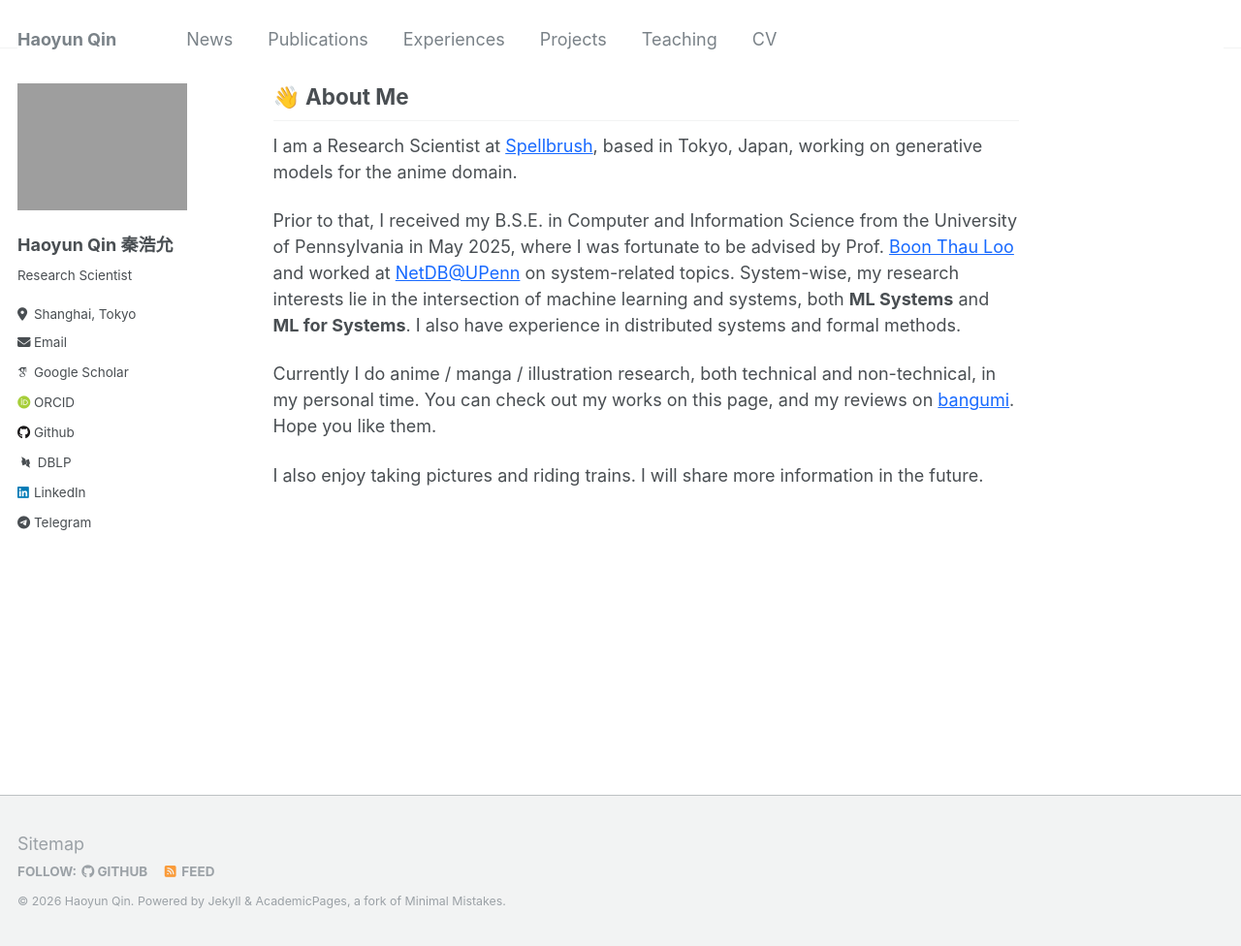
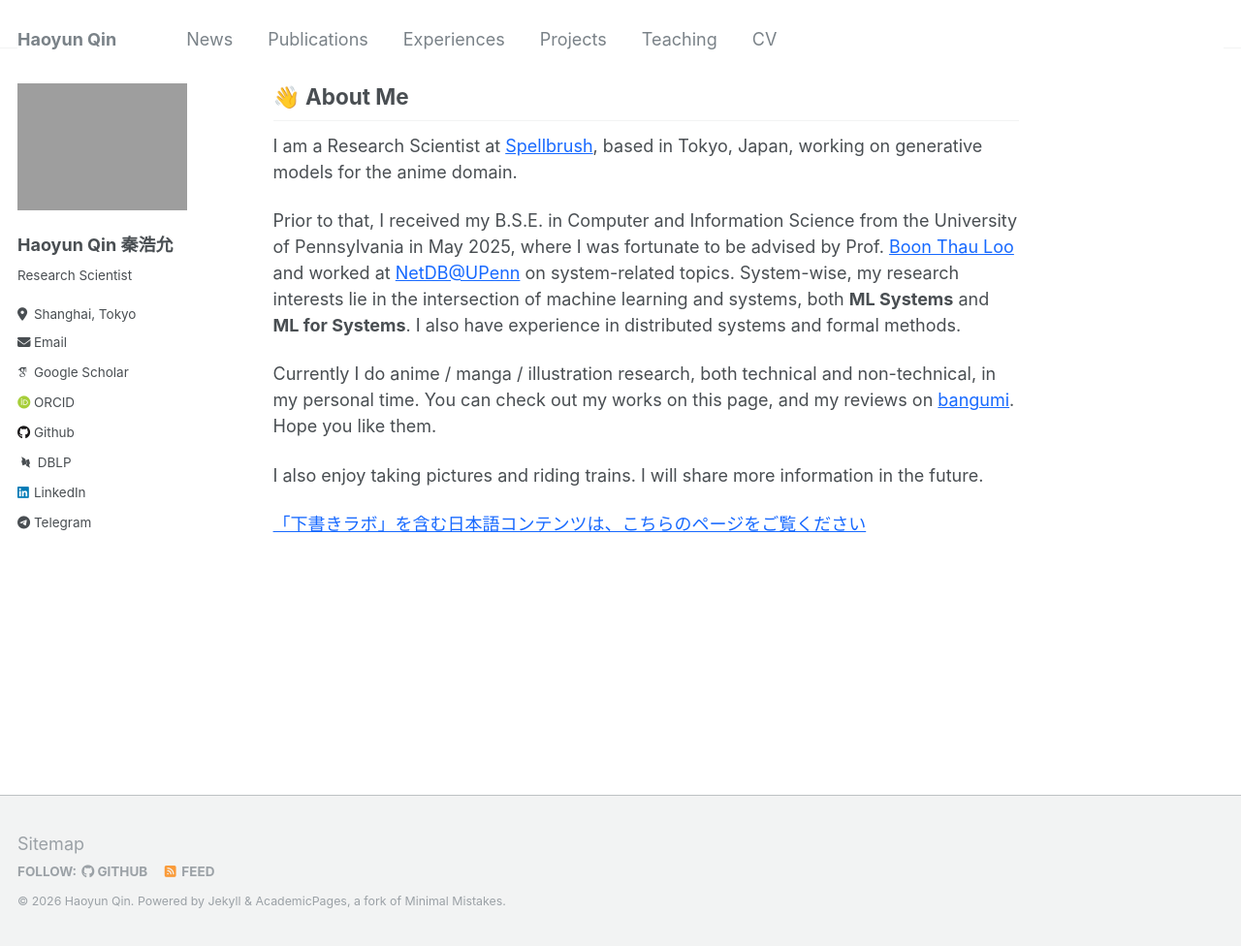
Before and after one commit to JeffersonQin/academic, a Jekyll site: the page built from _pages/includes/intro.md, in a window 1280 px wide and 976 px high. Shown: the whole window at 97% size. Built offline with Jekyll 4.4.1, drawn with Linux system fonts in a browser that asks for light colours; some web fonts are replaced; our own code applies the rules of GitHub Pages for plain Markdown files.

Commit message:
feat: add japanese link

```diff
--- a/_pages/includes/intro.md
+++ b/_pages/includes/intro.md
@@ -7,3 +7,5 @@ Prior to that, I received my B.S.E. in Computer and Information Science from the
 Currently I do anime / manga / illustration research, both technical and non-technical, in my personal time. You can check out my works on this page, and my reviews on [bangumi](https://bgm.tv/user/gyrojeff). Hope you like them.
 
 I also enjoy taking pictures and riding trains. I will share more information in the future.
+
+[「下書きラボ」を含む日本語コンテンツは、こちらのページをご覧ください](https://shitagaki-lab.com)
```
